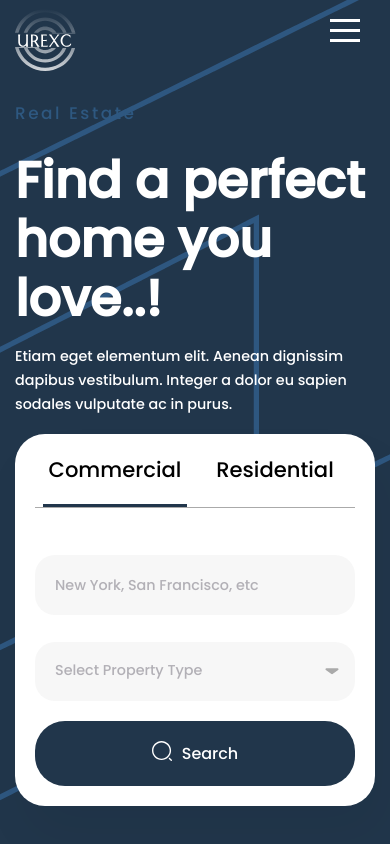
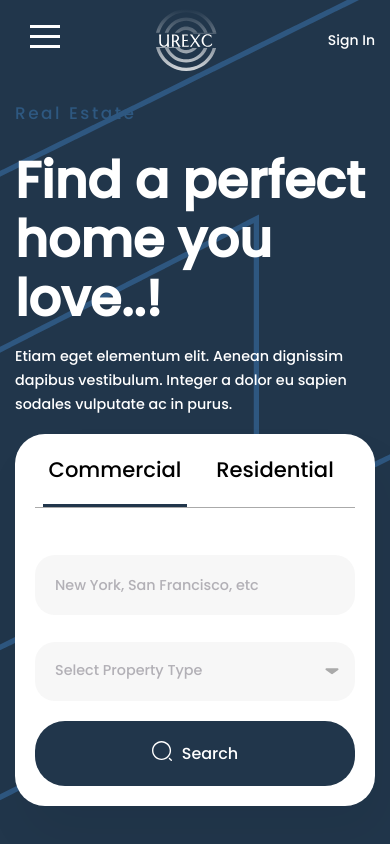
Before and after one commit to Melikova/urex_company, a Next.js app: page / in a window 390 px wide. Shown: the top 844 px of the page. Built offline with nearby package versions, Linux system fonts and the light colour scheme.

Commit message:
home page avatar added

```diff
--- a/components/Header/page.js
+++ b/components/Header/page.js
@@ -10,6 +10,26 @@
 function Header() {
   const [state, setState] = useState(false);
   const [hamburgerMenu, setHamburgerMenu] = useState(false);
+
+  const [ isLogged, setIsLogged ] = useState('');
+  const [avatarOn, setAvatarOn] = useState(false);
+
+  useEffect(()=>{
+    localStorage.getItem('isLoggedIn') && setIsLogged(true);
+  })
+
+  const signOut = ()=>{
+    localStorage.removeItem("isLoggedIn");
+    setIsLogged(false);
+  }
+
+  const handleAvatarToggle = () => {
+    setAvatarOn((current)=>!current);
+  };
+
+  const handleMenuToggle = () => {
+    setMenuOn((current)=>!current);
+  };
 
   useEffect(() => {
     const addClassScroll = () => {
@@ -59,12 +79,41 @@
                 Add a listing
               </p>
             </div>
-            <div className="button text-white hover:text-black">
+            {isLogged ===true ?
+            <>
+            {/* <button type="button" className="hidden lg:block relative rounded-full bg-gray-800 p-1 text-gray-400 hover:text-white focus:outline-none focus:ring-2 focus:ring-white focus:ring-offset-2 focus:ring-offset-gray-800">
+              <span className="absolute -inset-1.5"></span>
+              <span className="sr-only">View notifications</span>
+              <svg className="h-6 w-6" fill="none" viewBox="0 0 24 24" strokeWidth="1.5" stroke="currentColor" aria-hidden="true">
+                <path strokeLinecap="round" strokeLinejoin="round" d="M14.857 17.082a23.848 23.848 0 005.454-1.31A8.967 8.967 0 0118 9.75v-.7V9A6 6 0 006 9v.75a8.967 8.967 0 01-2.312 6.022c1.733.64 3.56 1.085 5.455 1.31m5.714 0a24.255 24.255 0 01-5.714 0m5.714 0a3 3 0 11-5.714 0" />
+              </svg>
+            </button> */}
+            <div className="relative ml-3 mt-1 cursor-pointer">
+            <div className="flex items-center" onClick={handleAvatarToggle} >
+              <button type="button" className="relative flex rounded-full bg-gray-800 text-sm focus:outline-none focus:ring-2 focus:ring-white focus:ring-offset-2 focus:ring-offset-gray-800" id="user-menu-button" aria-expanded="false" aria-haspopup="true">
+                <span className="absolute -inset-1.5"></span>
+                <span className="sr-only">Open user menu</span>
+                <img className="h-8 w-8 rounded-full" src="https://images.unsplash.com/photo-1472099645785-5658abf4ff4e?ixlib=rb-1.2.1&ixid=eyJhcHBfaWQiOjEyMDd9&auto=format&fit=facearea&facepad=2&w=256&h=256&q=80" alt="" />
+              </button>
+              <div className='ms-3 text-white text-sm font-medium'>{localStorage.getItem('name')}</div>
+            </div>
+            {avatarOn &&
+            <div className="absolute right-0 z-10 mt-2 w-48 origin-top-right rounded-md bg-white py-1 shadow-lg ring-1 ring-black ring-opacity-5 focus:outline-none" role="menu" aria-orientation="vertical" aria-labelledby="user-menu-button" tabIndex="-1">
+              {/* <a href="#" className="block lg:hidden px-4 py-2 text-sm text-gray-700 hover:bg-slate-200" role="menuitem" tabIndex="-1" id="user-menu-item-0">See Notifications</a> */}
+              <a href="#" className="block px-4 py-2 text-sm text-gray-700 hover:bg-slate-200" role="menuitem" tabIndex="-1" id="user-menu-item-0">Go to Dashboard</a>
+              <a href="#" className="block px-4 py-2 text-sm text-gray-700 hover:bg-slate-200" role="menuitem" tabIndex="-1" id="user-menu-item-1">Account Settings</a>
+              <a href="#" onClick={()=>signOut()} className="block px-4 py-2 text-sm text-gray-700 hover:bg-slate-200" role="menuitem" tabIndex="-1" id="user-menu-item-2">Sign out</a>
+            </div>
+            }
+          </div>
+          </> :
+            <div className="second_button button text-white hover:text-black">
               <svg xmlns="http://www.w3.org/2000/svg" width="20" height="20" viewBox="0 0 20 20" >
                 <path d="M17.0711 12.9289C15.9819 11.8398 14.6855 11.0335 13.2711 10.5454C14.786 9.50199 15.7812 7.75578 15.7812 5.78125C15.7812 2.59348 13.1878 0 10 0C6.81223 0 4.21875 2.59348 4.21875 5.78125C4.21875 7.75578 5.21402 9.50199 6.72898 10.5454C5.31453 11.0335 4.01813 11.8398 2.92895 12.9289C1.0402 14.8177 0 17.3289 0 20H1.5625C1.5625 15.3475 5.34754 11.5625 10 11.5625C14.6525 11.5625 18.4375 15.3475 18.4375 20H20C20 17.3289 18.9598 14.8177 17.0711 12.9289ZM10 10C7.67379 10 5.78125 8.1075 5.78125 5.78125C5.78125 3.455 7.67379 1.5625 10 1.5625C12.3262 1.5625 14.2188 3.455 14.2188 5.78125C14.2188 8.1075 12.3262 10 10 10Z" fill="white" />
               </svg>
               <Link href="/sign">Login/Register</Link>
             </div>
+            }
           </div>
         </div>
       </div>
--- a/components/Header/style.scss
+++ b/components/Header/style.scss
@@ -114,6 +114,10 @@
                     }
                 }
 
+                .second_button{
+                    display:none !important;
+                }
+
                 .loginButton {
                     display: flex;
                     flex-direction: row;
@@ -198,6 +202,10 @@
                             color: $white;
                         }
                     }
+
+                    .second_button{
+                        display:flex !important;
+                    }
                 }
             }
         }
--- a/components/Login/page.js
+++ b/components/Login/page.js
@@ -20,6 +20,8 @@
     try{
       await signInWithEmailAndPassword(auth, data.email, data.pass);
       localStorage.setItem("isLoggedIn", true);
+      localStorage.setItem("name", data.email);
+      // localStorage.setItem("surname", data.surname);
       router.push("/");
     }catch(error){
       setShowAuthAlert(true);
--- a/components/MobileHeader/page.js
+++ b/components/MobileHeader/page.js
@@ -10,9 +10,6 @@
 function MobileHeader(props) {
     return (
         <div className="mobileHeader">
-            <div className="logo">
-                <Image src={logo} alt="Picture of the author" />
-            </div>
             <div className='hamburger-menu' onClick={props.hamburgerSlide}>
                 <div className={props.hamburgerMenu ? 'active' : ''}>
                     <span></span>
@@ -20,6 +17,12 @@
                     <span></span>
                 </div>
             </div>
+            <div className="logo">
+                <Image src={logo} alt="Picture of the author" />
+            </div>
+            <div className='lg:hidden menu_sign_in'>
+                <a href="/sign" >Sign In</a>
+            </div>
         </div>
     );
 }
--- a/components/MobileHeader/style.scss
+++ b/components/MobileHeader/style.scss
@@ -12,6 +12,7 @@
     display: flex;
     flex-direction: row;
     justify-content: space-between;
+    align-items: center;
 
 
     .logo {
@@ -21,10 +22,11 @@
 
     .hamburger-menu {
         width: 30px;
-        width: 30px;
+        height: 30px;
         position: relative;
-        right: 15px;
-        top: 10px;
+        left: 15px;
+        top: 0px;
+        cursor: pointer;
 
         >div {
             span {
@@ -63,6 +65,12 @@
             }
         }
     }
+    .menu_sign_in{
+        color: white;
+        font-size: 14px;
+        font-weight: 500;
+        // font-family: "Poppins";
+    }
 }
 
 
```
